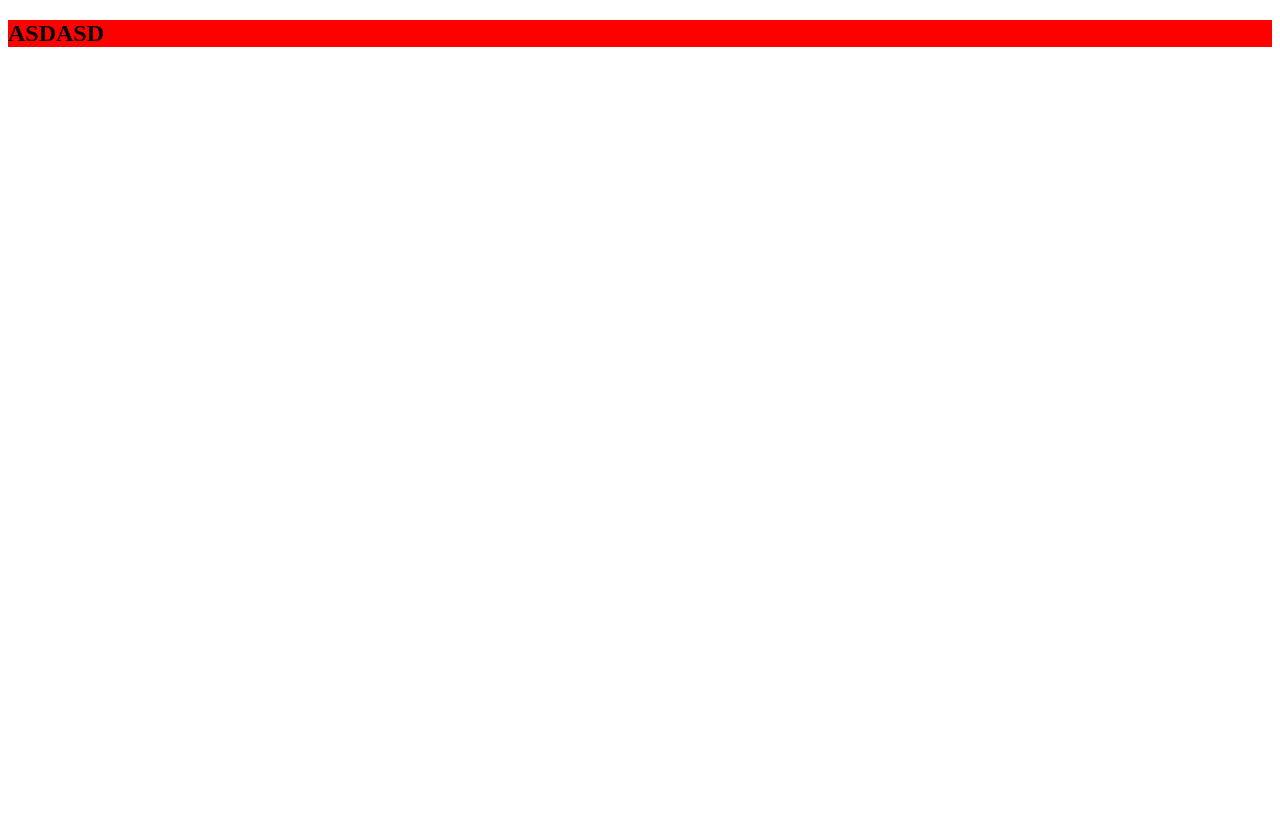
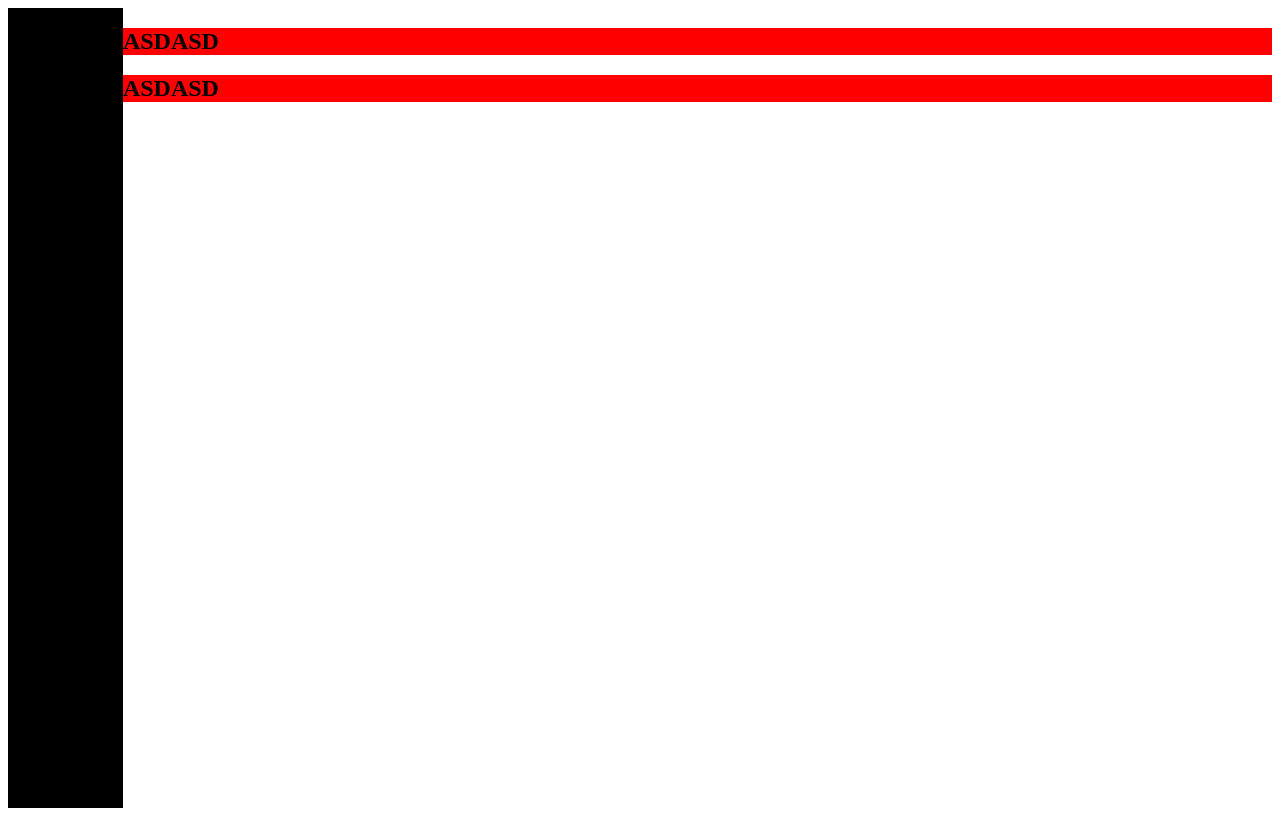
Before and after one commit to cakir-enes/concepts, a React (Vite) app: page / in a window 1280 px wide. Built offline with nearby package versions, Linux system fonts and the light colour scheme.

Commit message:
restructure

```diff
--- a/package.json
+++ b/package.json
@@ -14,7 +14,8 @@
   "dependencies": {
     "interactjs": "^1.9.7",
     "react": "^16.13.1",
-    "react-dom": "^16.13.1"
+    "react-dom": "^16.13.1",
+    "zustand": "^2.2.3"
   },
   "devDependencies": {
     "@types/react": "^16.9.27",
--- a/src/App.tsx
+++ b/src/App.tsx
@@ -1,84 +1,16 @@
 
 import * as React from 'react';
-import interact from "interactjs"
-
-interface Props {
-  name: string
-}
+import { Aside } from './aside';
+import { Concept } from "./concept"
 
 
-const useDragnResize = (ref: React.RefObject<HTMLDivElement>, restrictParent: boolean = false) => {
+const App = () => {
+  return (
+    <div style={{ display: "grid", height: "800px", gridTemplateColumns: "1fr 10fr" }}>
+      <Aside />
+      <Concept />
+    </div>
 
-  let [pos, setPos] = React.useState({ x: 0, y: 0 })
-
-  let [dims, setDims] = React.useState(() => {
-    let rect = ref.current?.getBoundingClientRect()
-    return {w: rect?.width || 0, h: rect?.height || 0}})
-
-
-  React.useEffect(() => {
-    ref.current!!.style.boxSizing = 'border-box'
-    interact(ref.current as any)
-      .draggable({
-        // enable inertial throwing
-        inertia: true,
-        // keep the element within the area of it's parent
-        modifiers: [
-          interact.modifiers.restrictRect({
-            restriction: 'parent',
-            endOnly: true,
-            enabled: restrictParent
-          })
-        ],
-        autoScroll: true,
-        listeners: {
-          // call this function on every dragmove event
-          move: (event: Interact.DragEvent) => {
-            setPos(prev => {
-              let x = prev.x + event.dx
-              let y = prev.y + event.dy
-              event.target.style.transform = `translate(${x}px, ${y}px)`
-              return { x, y }
-            })
-          }
-        }
-      })
-      .resizable({
-        edges: { left: false, right: true, bottom: true, top: false },
-        listeners: {
-          move (event: Interact.ResizeEvent) {
-            let {width, height} = event.rect
-            event.target.style.width = width + 'px'
-            event.target.style.height = height + 'px'
-            setDims({w: width, h: height})
-          }
-        },
-        modifiers: [
-          interact.modifiers.restrictSize({
-            min: { width: 200, height: 150 }
-          })
-        ],
-
-        inertia: true
-      })
-    return () => { }
-  }, [ref.current])
-
-  return {pos, dims}
-}
-
-const Shit = () => {
-  const ref = React.createRef<HTMLDivElement>()
-  const pos = useDragnResize(ref)
-  return <div className="ZXC" ref={ref} style={{background: "red"}}>
-    <h2>ASDASD</h2>
-  </div>
-}
-
-const App = ({ name }: { name: String }) => {
-
-  return (
-    <div><Shit /></div>
   )
 }
 
--- /dev/null
+++ b/src/aside/Aside.tsx
@@ -0,0 +1,30 @@
+import * as React from "react"
+import interact from "interactjs"
+import { useStore, ICard, useDragnResize } from "../card"
+
+export const Aside = () => {
+    const [dropzone, drop, moving] = useStore(s => [s.dropzone, s.drop, s.moving])
+
+    React.useEffect(() => {
+        interact('.drophere').dropzone({
+            ondrop: drop
+        })
+    }, [])
+
+    return (
+        <div className="drophere" style={{ height: "100%", width: "100%", background: "black" }}>
+            <ul>
+                {dropzone.map((i, v) => (<Card key={v} card={i} />))}
+            </ul>
+
+        </div>)
+}
+
+const Card: React.FC<{ card: ICard }> = ({ card }) => {
+    const ref = React.createRef<HTMLDivElement>()
+    const pos = useDragnResize(ref, true, card)
+
+    return <div className="ZXC" ref={ref} style={{ background: "gray" }}>
+        <h2>ASDASD</h2>
+    </div>
+}
--- /dev/null
+++ b/src/aside/index.ts
@@ -0,0 +1 @@
+export * from './Aside';
--- /dev/null
+++ b/src/card/hook.tsx
@@ -0,0 +1,68 @@
+import * as React from "react"
+import { useStore, ICard } from "."
+import interact from "interactjs"
+
+export const useDragnResize = (ref: React.RefObject<HTMLDivElement>, restrictParent: boolean = false, data: ICard) => {
+
+    let [pos, setPos] = React.useState({ x: 0, y: 0 })
+    let setMoving = useStore(s => s.setMoving)
+    let [dims, setDims] = React.useState(() => {
+        let rect = ref.current?.getBoundingClientRect()
+        return { w: rect?.width, h: rect?.height }
+    })
+
+    React.useEffect(() => {
+        ref.current!!.style.boxSizing = 'border-box'
+        interact(ref.current as any)
+            .draggable({
+                // enable inertial throwing
+                inertia: true,
+                // keep the element within the area of it's parent
+                modifiers: [
+                    interact.modifiers.restrictRect({
+                        restriction: 'parent',
+                        endOnly: true,
+                        enabled: false
+                    })
+                ],
+                autoScroll: true,
+                listeners: {
+                    // call this function on every dragmove event
+                    start: (event: any) => {
+                        console.log(data)
+                        setMoving(data)
+                    },
+                    move: (event: Interact.DragEvent) => {
+                        setPos(prev => {
+                            let x = prev.x + event.dx
+                            let y = prev.y + event.dy
+                            event.target.style.transform = `translate(${x}px, ${y}px)`
+                            return { x, y }
+                        })
+                    },
+
+                }
+            })
+            .resizable({
+                edges: { left: false, right: true, bottom: true, top: false },
+                listeners: {
+                    move(event: Interact.ResizeEvent) {
+                        let { width, height } = event.rect
+                        event.target.style.width = width + 'px'
+                        event.target.style.height = height + 'px'
+                        setDims({ w: width, h: height })
+                    }
+                },
+                modifiers: [
+                    interact.modifiers.restrictSize({
+                        min: { width: 200, height: 150 }
+                    })
+                ],
+
+                inertia: true
+            })
+        return () => { ref.current && interact(ref.current as any).unset() }
+    }, [ref.current])
+
+    return { pos, dims }
+}
--- /dev/null
+++ b/src/card/index.ts
@@ -0,0 +1,3 @@
+export * from './store';
+export * from './hook';
+export * from './type';
--- /dev/null
+++ b/src/card/store.tsx
@@ -0,0 +1,17 @@
+import * as React from "react";
+import create from "zustand"
+import { ICardStore } from "."
+
+export const CardStore = React.createContext<Partial<ICardStore>>({})
+
+export const [useStore] = create<ICardStore>(set => ({
+    moving: null,
+    setMoving: c => set(s => { console.log("setting shitty"); return ({ moving: c }) }),
+    drop: () => set(s => {
+        if (!s.moving || (s.moving && s.dropzone.indexOf(s.moving) >= 0)) return s
+        let i = s.cards.indexOf(s.moving)
+        return ({ cards: [...s.cards.slice(0, i), ...s.cards.slice(i + 1)], dropzone: [...s.dropzone, s.moving], moving: null })
+    }),
+    cards: [{}, {}],
+    dropzone: []
+}))
--- /dev/null
+++ b/src/card/type.ts
@@ -0,0 +1,2 @@
+export type ICard = {}
+export type ICardStore = { cards: ICard[], dropzone: ICard[], moving: ICard | null, setMoving: (c: ICard) => void, drop: (c: ICard) => void }
--- /dev/null
+++ b/src/concept/Concept.tsx
@@ -0,0 +1,23 @@
+import * as React from "react"
+import { useStore, ICard, useDragnResize } from "../card"
+
+export const Concept = () => {
+    let cards = useStore(s => s.cards)
+
+    return (
+        <div className="concept">
+            {cards.map((c, i) => <Card card={c} key={i} />)}
+        </div>
+    )
+}
+
+
+const Card: React.FC<{ card: ICard }> = ({ card }) => {
+    const ref = React.createRef<HTMLDivElement>()
+    const pos = useDragnResize(ref, true, card)
+
+
+    return <div className="ZXC" ref={ref} style={{ background: "red" }}>
+        <h2>ASDASD</h2>
+    </div>
+}
--- /dev/null
+++ b/src/concept/index.ts
@@ -0,0 +1 @@
+export * from './Concept';
--- a/src/index.tsx
+++ b/src/index.tsx
@@ -4,5 +4,5 @@ import * as ReactDOM from "react-dom";
 import App from './App';
 import "./styles.css";
 
-var mountNode = document.getElementById("app");
-ReactDOM.render(<App name="Jane" />, mountNode);
+let mountNode = document.getElementById("app");
+ReactDOM.render(<App />, mountNode);
```
